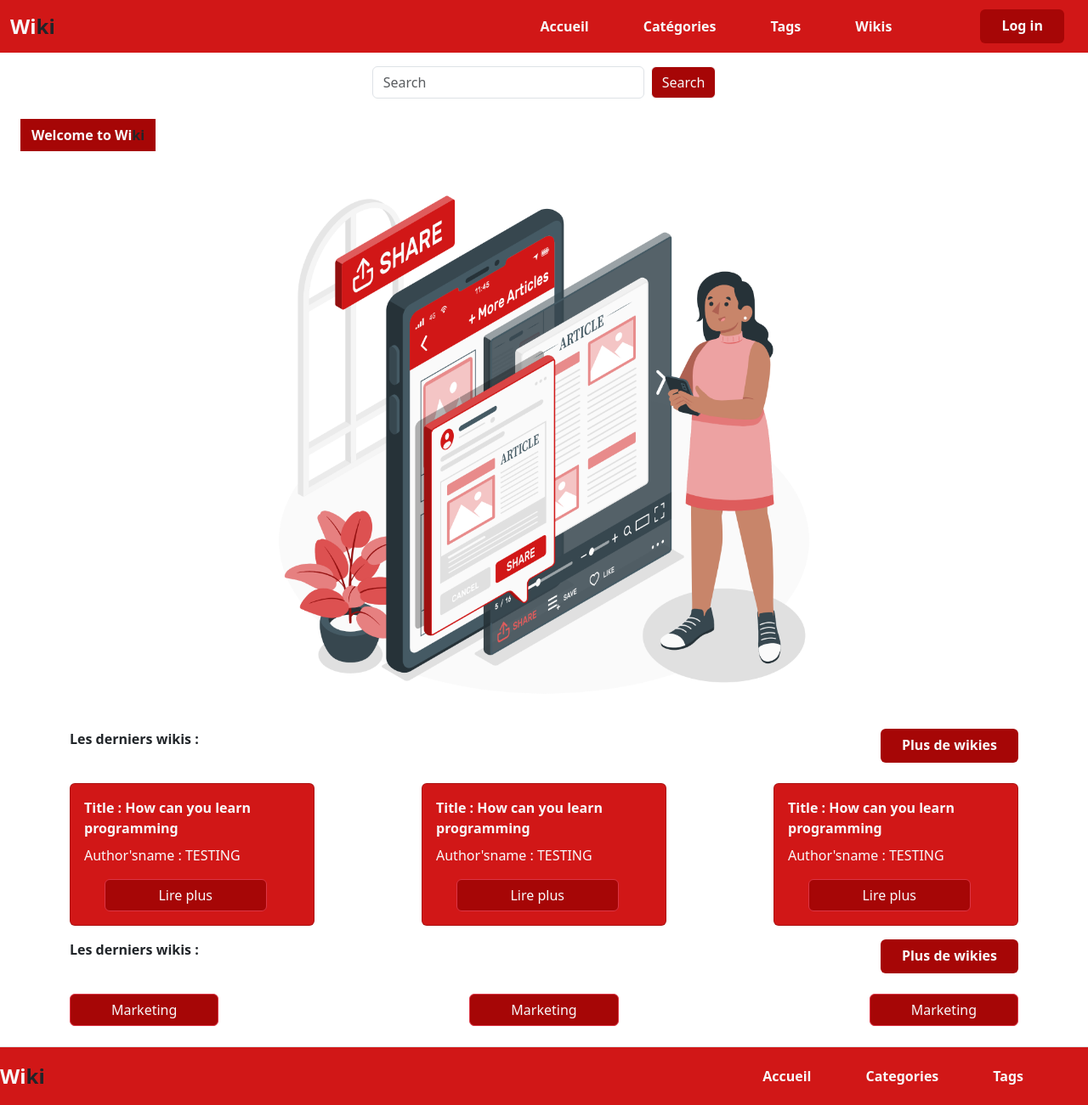
After one commit to SalBouhamidi/Wiki, a PHP site: page /Views/home.php in a window 1280 px wide. The commit adds this page. Shown: the whole page at 85% size. Run offline with PHP 8.4, Linux system fonts and the light colour scheme.

Commit message:
Login & register still need to work on validation + home page front-end

```diff
--- a/Controllers/RegistreController.php
+++ b/Controllers/RegistreController.php
@@ -1,6 +1,5 @@
 <?php
 
-require "views/register.php";
 require_once "./Models/AuthentificationModel.php";
 
 
@@ -16,6 +15,7 @@ class RegistreController{
         $this->modelobj = new AuthentificationModel();
     }
     public function register(){
+        require "views/register.php";
         if(isset($_POST['submit']))
         {
             $name= $_POST['name'];
@@ -24,9 +24,9 @@ class RegistreController{
             $repeatpwd= $_POST['repeatpwd'];
             $role= $_POST['role'];
 
+            $this->modelobj->RegisterRequete("users",["fullname","email","pwd","repeatpwd","id_role"],
+            ["$name","$email", "$pwd","$repeatpwd","$role"]);
 
-            $this->modelobj->RegisterRequete("users",["fullname","email","pwd","repeatpwd"],
-            ["$name","$email", "$pwd","$repeatpwd"]);
         }
     }
 
--- a/Controllers/index.php
+++ b/Controllers/dashboardAdmincontroller.php.php
@@ -1,5 +1,4 @@
 <?php
 
 
-
 ?>
--- /dev/null
+++ b/Controllers/homecontroller.php
@@ -0,0 +1,6 @@
+<?php
+
+require_once "./views/home.php";
+
+
+?>
--- /dev/null
+++ b/Views/home.php
@@ -0,0 +1,72 @@
+<?php
+    include "includes/navbar.php";
+    session_start();
+    ob_start();
+?>
+<div>
+<form class="d-flex justify-content-center w-100 mt-3" role="search">
+        <input class="form-control me-2 w-25 " type="search" placeholder="Search" aria-label="Search">
+        <button class="btn btn-outline-light" type="submit">Search</button>
+      </form>
+</div>
+ <div class="d-flex  ms-4 mt-4">
+    <button class= "btn text-light fw-bold rounded-0 mb-3">Welcome to Wi<span class="text-dark">ki</span></button>
+</div>
+<div class="d-flex justify-content-center">
+<img class="img-fluid homepagepng w-50 mb-4" src="../assets/images/homepic.png" alt=""></div>
+
+<section class="wikies container">
+    <div class="d-flex justify-content-between mb-4">
+        <p class="fw-bold">Les derniers wikis : </p>
+        <a href="" class="btn text-light fw-semibold px-4 ">Plus de wikies</a>
+    </div>
+
+
+    <div class="d-flex flex-row justify-content-between flex-lg-wrap flex-wrap ">
+        <div class="card text-light mb-3" style="width: 18rem;">
+            <div class="card-body">
+                <p class="card-title fw-bold">Title : How can you learn programming</p>
+                <p class="card-text">Author'sname : TESTING</p>
+                <a href="#" class="btn btn-danger text-light d-flex justify-content-center w-75 ms-4">Lire plus</a>
+            </div>
+        </div>
+
+        <div class="card text-light mb-3" style="width: 18rem;">
+            <div class="card-body">
+                <p class="card-title fw-bold">Title : How can you learn programming</p>
+                <p class="card-text">Author'sname : TESTING</p>
+                <a href="#" class="btn btn-danger text-light d-flex justify-content-center w-75 ms-4">Lire plus</a>
+            </div>
+        </div>
+
+        <div class="card text-light mb-3" style="width: 18rem;">
+            <div class="card-body">
+                <p class="card-title fw-bold">Title : How can you learn programming</p>
+                <p class="card-text">Author'sname : TESTING</p>
+                <a href="#" class="btn btn-danger text-light d-flex justify-content-center w-75 ms-4">Lire plus</a>
+            </div>
+        </div>
+    </div>
+
+</section>
+<section class="tags  container">
+
+    <div class="d-flex justify-content-between mb-4">
+        <p class="fw-bold">Les derniers wikis : </p>
+        <a href="" class="btn text-light fw-semibold px-4 ">Plus de wikies</a>
+    </div>
+    <div class="d-flex justify-content-between flex-lg-wrap flex-wrap ">
+        <a href="" class="btn btn-danger text-light px-5" >Marketing</a>
+        <a href="" class="btn btn-danger text-light px-5" >Marketing</a>
+        <a href="" class="btn btn-danger text-light px-5" >Marketing</a>
+    </div>
+</section>
+
+
+<?php
+include_once "includes/footer.php";
+$content= ob_get_clean();
+require_once "layout.php";
+
+
+?>
--- a/Views/register.php
+++ b/Views/register.php
@@ -31,8 +31,8 @@
             <div class="mb-3 ">
                 <label class="form-label text-light fw-semibold ">Role</label>
                 <select id="role" name="role" class="w-100 py-2 rounded border-none bg-body-secondary">
-                    <option value="author">Author</option>
-                    <option value="admin">Admin</option>
+                    <option value="<?= 1?>">Author</option>
+                    <option value="<?= 2?>">Admin</option>
                 </select>
             </div>
             <div class="d-flex justify-content-center">
--- a/assets/style.css
+++ b/assets/style.css
@@ -11,3 +11,6 @@
 .foooter{
     background-color: rgba(209, 23, 23, 1);
 }
+.card{
+    background-color: rgba(209, 23, 23, 1);
+}
```
Also changed, not shown: Controllers/loginController.php (+62 -0 lines), Models/AuthentificationModel.php (+12 -1 lines), Views/login.php (+4 -4 lines), core/Router.php (+6 -3 lines), Config/Connectdb.php (line endings or trailing spaces), Views/dashboardadmin.php (added), assets/images/homepic.png (added).
